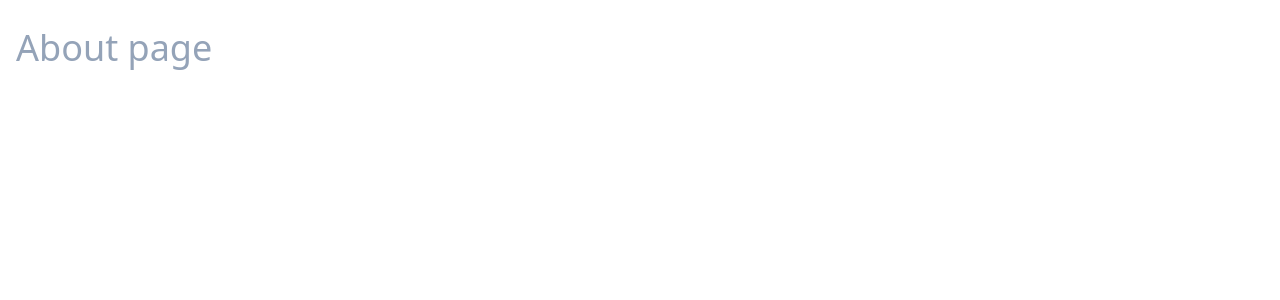
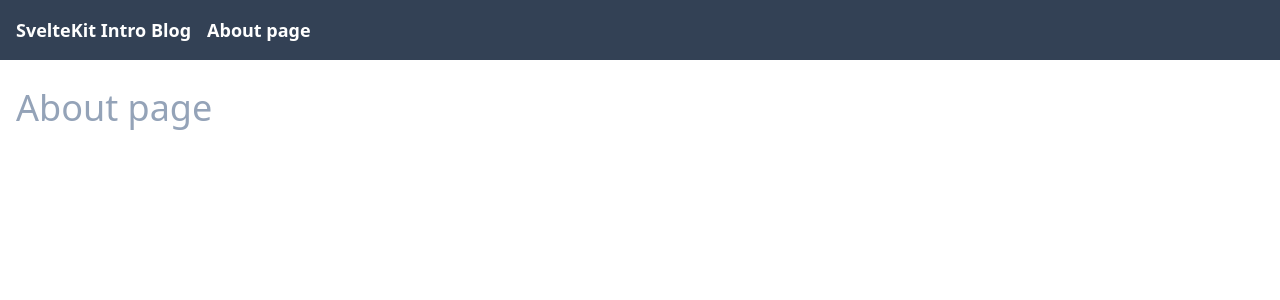
Before and after one commit to Boadzie/sveltekit-intro-blog, a SvelteKit app: page /about in a window 1280 px wide. Shown: the top 300 px of the page. Built offline with nearby package versions, Linux system fonts and the light colour scheme.

Commit message:
Add navbar to layout file

```diff
--- a/src/routes/+layout.svelte
+++ b/src/routes/+layout.svelte
@@ -2,4 +2,11 @@
 	import '../app.postcss';
 </script>
 
+<nav class="p-4 text-white bg-slate-700 display flex items-center justify-start gap-4">
+ <a class="font-bold text-lg hover:text-blue-500" href="/">SvelteKit Intro Blog</a>
+ <a class="font-bold text-lg  hover:text-blue-500"  href="/about">About page</a>
+</nav>
+
+<main>
 <slot />
+</main>
```
